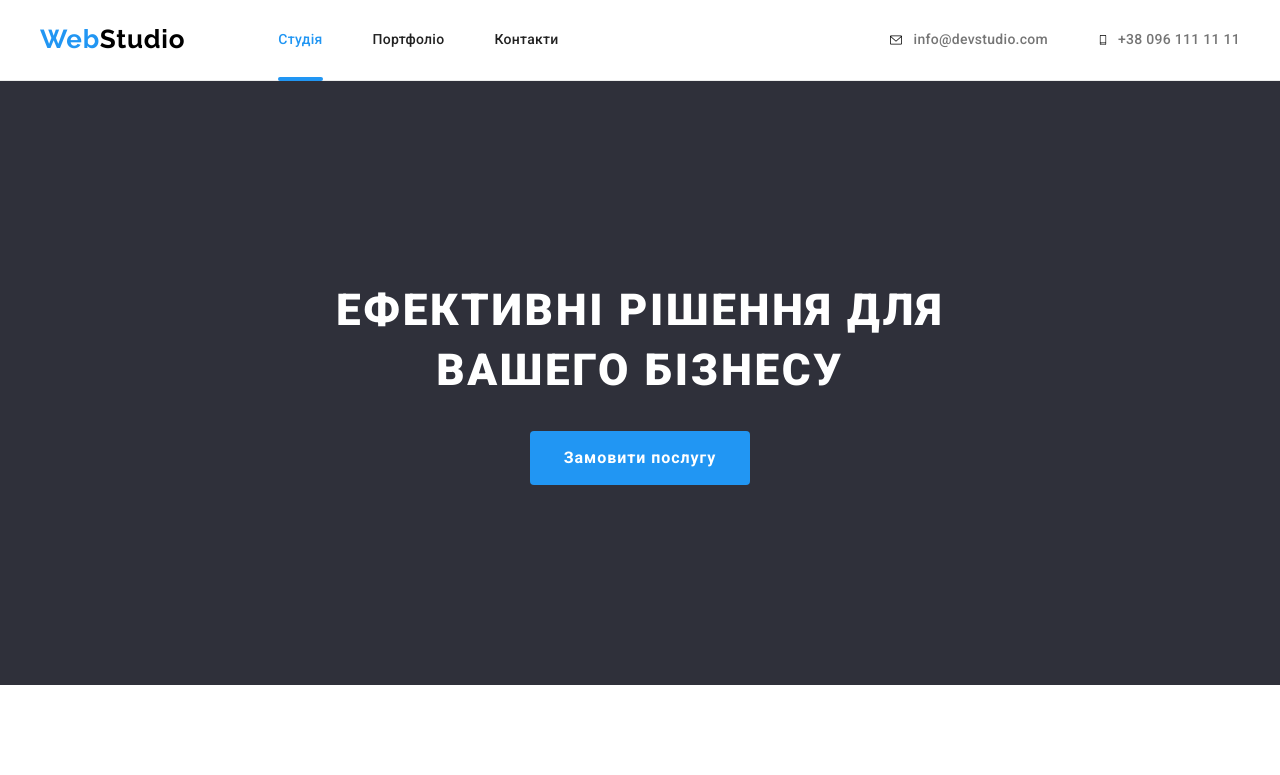
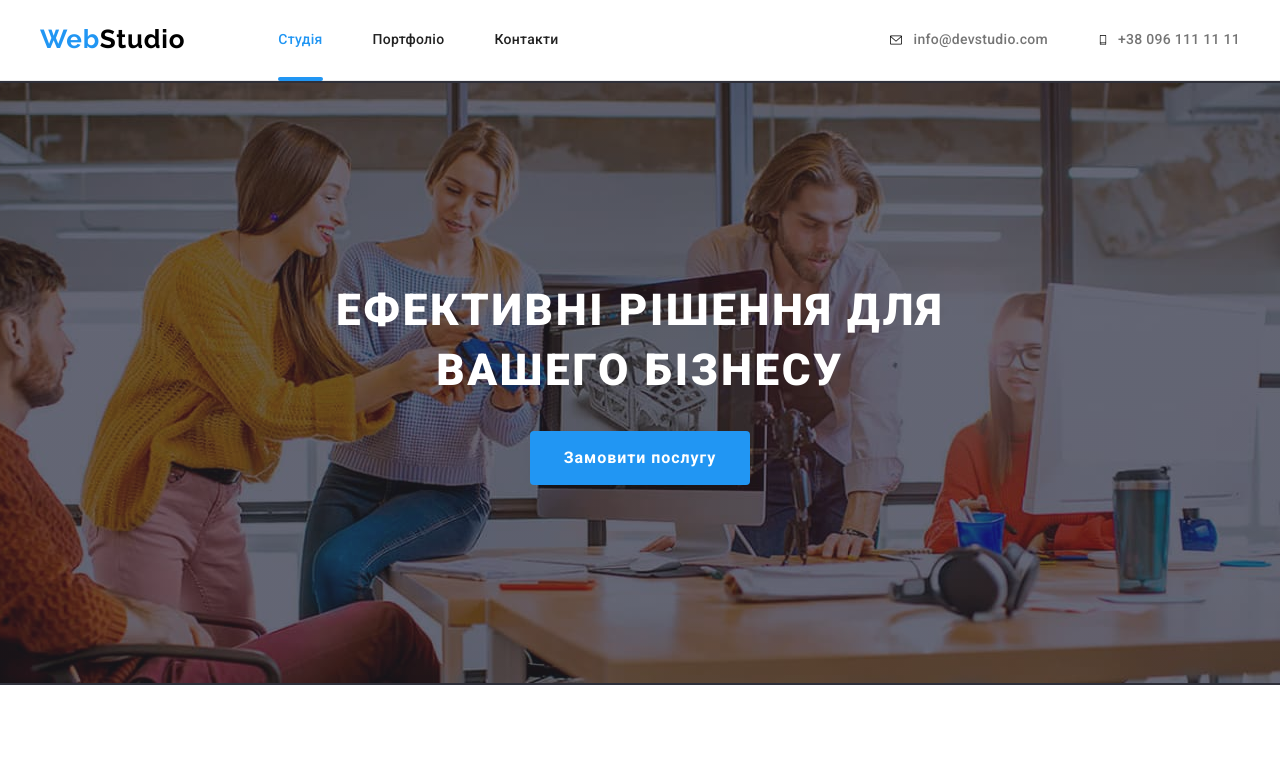
Before and after one commit to PlushSalmon/goit-markup-hw-07, a plain HTML site: page index.html in a window 1280 px wide. Shown: the top 775 px of the page. Drawn offline with nearby package versions, Linux system fonts and the light colour scheme.

Commit message:
Точно есть баннер

```diff
--- a/scss/layouts/_hero.scss
+++ b/scss/layouts/_hero.scss
@@ -4,7 +4,7 @@
     padding-bottom: 200px;
     text-align: center;
     background-image: linear-gradient(rgba(47, 48, 58, 0.4), rgba(47, 48, 58, 0.4)),
-        url(./img/studio/hero-banner.jpg);
+    url(/img/studio/hero-banner.jpg);
     background-repeat: no-repeat;
     background-position: center;
 }
```
Also changed, not shown: css/main.css, css/main.min.css, 2 other files.
